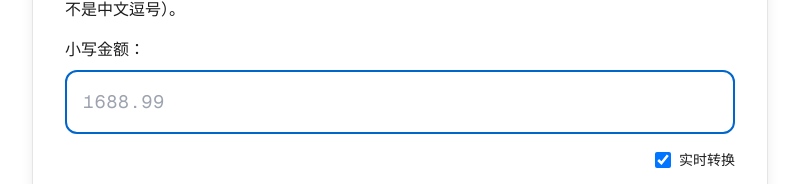
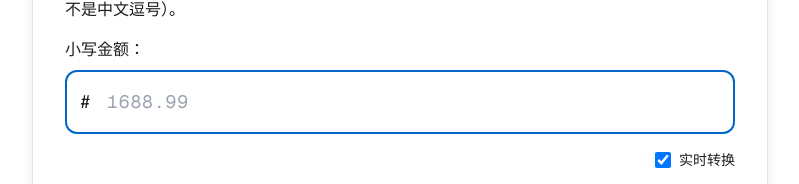
Before and after one commit to luocompany/luosir, a Next.js app: page /tools/number-to-chinese in a window 1280 px wide. Shown: the part 267-451 px from the top of the page, without its empty margins (240-1039 px from the left). Built offline with nearby package versions, Linux system fonts and the light colour scheme.

Commit message:
修正输入错误提示

```diff
--- a/app/tools/number-to-chinese/page.tsx
+++ b/app/tools/number-to-chinese/page.tsx
@@ -11,8 +11,23 @@ export default function NumberToChinese() {
   const [upperAmount, setUpperAmount] = useState('');
   const [copied, setCopied] = useState(false);
   const [realtime, setRealtime] = useState(true);
+  const [error, setError] = useState('');
 
   const convertToChinese = (amount: string) => {
+    if (!amount) {
+      setError('请输入有效数字');
+      setUpperAmount('');
+      return;
+    }
+
+    const parsedAmount = parseFloat(amount.replace(/,/g, ''));
+    if (isNaN(parsedAmount) || /[a-zA-Z]/.test(amount)) {
+      setError('请输入有效数字');
+      setUpperAmount('');
+      return;
+    }
+
+    setError('');
     const chineseAmount = numberToChinese(amount);
     setUpperAmount(chineseAmount);
   };
@@ -53,15 +68,25 @@ export default function NumberToChinese() {
           </p>
           <div className="mb-4">
             <label className="block mb-2 text-[var(--foreground)]/70">小写金额：</label>
+            <div className="flex-1 relative">
+              <div className="absolute left-4 top-1/2 -translate-y-1/2 text-[var(--foreground)]/40 text-lg">
+                #
+              </div>
               <input
                 type="text"
-              className="w-full p-4 text-lg font-mono tracking-wider border-2 border-[var(--blue-accent)]
+                className="w-full pl-10 pr-4 py-4 text-lg font-mono tracking-wider border-2 border-[var(--blue-accent)]
                   bg-[var(--input-bg)] rounded-xl focus:ring-2 focus:ring-[var(--blue-accent)] focus:outline-none
                   transition-all placeholder:text-[var(--foreground)]/30 text-[var(--foreground)]"
                 placeholder="1688.99"
                 value={lowerAmount}
                 onChange={(e) => setLowerAmount(e.target.value)}
+                inputMode="decimal"
+                style={{
+                  WebkitAppearance: 'none',
+                  MozAppearance: 'textfield'
+                }}
               />
+            </div>
           </div>
           <div className="flex items-center justify-end mb-6">
             <div className="flex items-center space-x-2">
@@ -88,7 +113,7 @@ export default function NumberToChinese() {
                 {copied ? <CheckIcon className="h-5 w-5 text-green-500" /> : <CopyIcon className="h-5 w-5" />}
               </button>
               <p className="text-[var(--foreground)] leading-relaxed">
-                {upperAmount || '等待输入...'}
+                {error || upperAmount || '等待输入...'}
               </p>
             </div>
           </div>
@@ -128,7 +153,7 @@ export default function NumberToChinese() {
 
 function numberToChinese(amount: string): string {
   const units = ['', '拾', '佰', '仟', '万', '亿'];
-  const numChars = ['零', '壹', '贰', '叁', '肆', '伍', '陆', '柒', '捌', '玖'];
+  const numChars = ['零', '壹', '贰', '叁', '肆', '伍', '陆', '柒', '', '玖'];
   const [integerPart, decimalPart] = amount.split('.');
 
   let result = '人民币';
--- a/app/tools/number-to-english/page.tsx
+++ b/app/tools/number-to-english/page.tsx
@@ -125,6 +125,9 @@ export default function NumberToEnglish() {
 
   const convertToEnglish = (input: string): ConversionResult => {
     if (!input) return '';
+
+    // 检查输入是否包含除数字、逗号和小数点以外的字符
+    if (/[^0-9.,]/.test(input)) return '请输入有效数字';
 
     const parts = input.split('.');
     const integerPart = parseInt(parts[0].replace(/,/g, ''));
```
Lines whose indentation alone changed are shown as unchanged.
